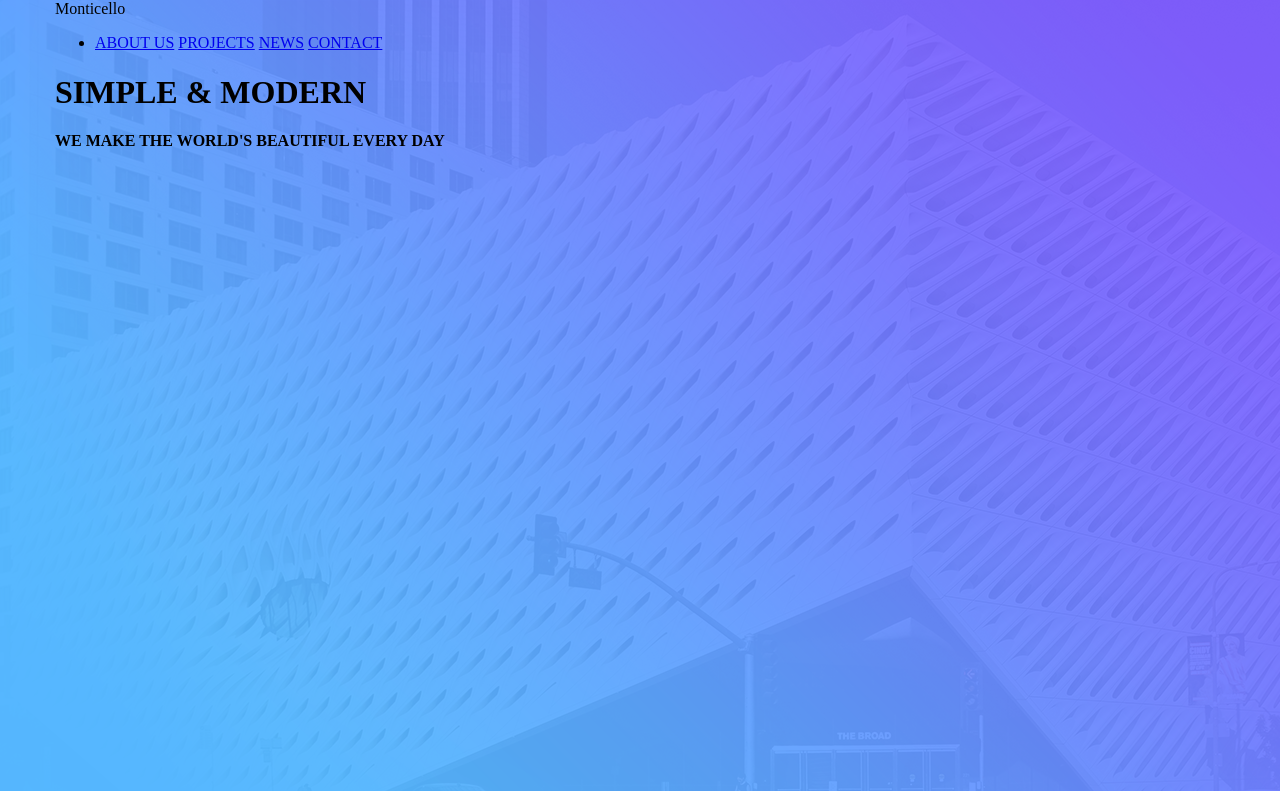
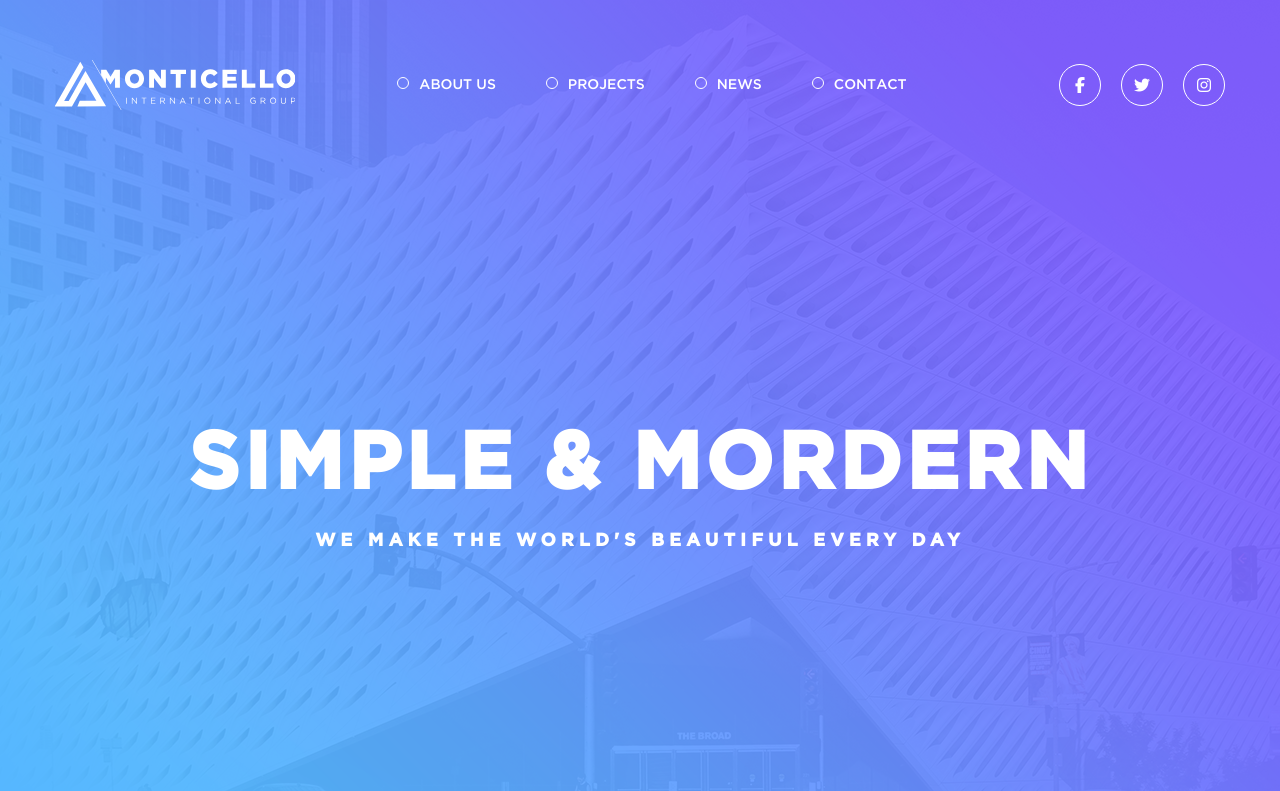
Before and after one commit to darkgraycat/ba-exam-2, a website: page index.html in a window 1280 px wide. Shown: the top 791 px of the page. Drawn offline with nearby package versions, Linux system fonts and the light colour scheme.

Commit message:
header done

```diff
--- a/index.html
+++ b/index.html
@@ -15,30 +15,41 @@
 </head>
 
 <body>
+
+  <!-- navigation dots -->
+  <div class="controls" style="display: none;"></div>
+
+  <!-- header -->
   <header class="header">
     <div class="container">
       <div class="header__bar">
-        <div class="header__logo">Monticello</div>
+        <div class="header__logo logo"></div>
         <nav class="header__nav">
           <ul>
-            <li>
-              <a href="#">ABOUT US</a>
-              <a href="#">PROJECTS</a>
-              <a href="#">NEWS</a>
-              <a href="#">CONTACT</a>
-            </li>
+            <li><a href="#">About us</a></li>
+            <li><a href="#">Projects</a></li>
+            <li><a href="#">News</a></li>
+            <li><a href="#">Contact</a></li>
           </ul>
         </nav>
+        <div class="header__socials">
+          <a href="#"><i class="fab fa-facebook-f"></i></a>
+          <a href="#"><i class="fab fa-twitter"></i></a>
+          <a href="#"><i class="fab fa-instagram"></i></a>
+        </div>
       </div>
-      <div class="header__slider slider">
-        <h1>SIMPLE & MODERN</h1>
-        <h4>WE MAKE THE WORLD'S BEAUTIFUL EVERY DAY</h4>
+      <div>
+        <h1 class="header__title">Simple & mordern</h1>
+        <h4 class="header__desc">We make the world's beautiful every day</h4>
       </div>
       <div class="header__down-arrow"></div>
     </div>
   </header>
 
+  <!--  -->
   <main>
+
+    <!-- projects -->
     <section class="projects-section">
       <div class="container">
         <div class="title">WHAT WE DO</div>
@@ -87,6 +98,8 @@
 
       </div>
     </section>
+
+    <!-- news -->
     <section class="news-section">
       <div class="container">
         <div class="title">LATEST NEWS</div>
@@ -135,6 +148,8 @@
         </div>
       </div>
     </section>
+
+    <!-- gallery -->
     <section class="gallery-section">
       <div class="container">
         <div class="title">GALLERY</div>
@@ -152,14 +167,32 @@
         </div>
       </div>
     </section>
+
+    <!-- contact -->
     <section class="contact-section">
-      <div class="container"></div>
+      <div class="map" id="map-container"></div>
+      <div class="container">
+        <div class="contact-section form">
+          <div class="form__address">
+            <div>91 Nolan Extensions Suite 670</div>
+            <div>+001 356-868-2454</div>
+            <div>gahuy93@gmail.com</div>
+            <div>From 07:05AM to 19:30PM</div>
+          </div>
+          <div class="form__inputs">
+            <input type="text" placeholder="Your name">
+            <input type="text" placeholder="Email">
+            <div class="form__btn btn">SUBMIT</div>
+          </div>
+        </div>
+      </div>
     </section>
   </main>
 
+  <!-- footer -->
   <footer class="footer">
     <div class="container">
-
+      <div class="footer__logo logo"></div>
     </div>
   </footer>
 
--- a/src/scss/contact-section.scss
+++ b/src/scss/contact-section.scss
@@ -0,0 +1,4 @@
+.contact-section {
+  width: 100%;
+  height: 700px;
+}
--- a/src/scss/footer.scss
+++ b/src/scss/footer.scss
@@ -0,0 +1,5 @@
+.footer {
+  width: 100%;
+  height: 520px;
+  background-image: linear-gradient(45deg, #55b7ff 0%, #7d59ff 100%);
+}
--- a/src/scss/header.scss
+++ b/src/scss/header.scss
@@ -1,7 +1,73 @@
 .header {
   background-image: url('../img/header_bg.png');
   background-repeat: no-repeat;
-  background-position: cover;
+  background-position: center;
   width: 100%;
   height: 800px;
+
+  .container {
+    @include flex(column, space-between, center, nowrap);
+  }
+
+  &__bar {
+    width: 100%;
+    margin: 60px auto;
+    @include flex(row, space-between, center, nowrap);
+  }
+
+  &__title {
+    font-size: 80px;
+    letter-spacing: 4px;
+    color: #ffffff;
+    font-family: $font-bold;
+    text-align: center;
+    text-transform: uppercase;
+    margin: 20px auto;
+  }
+
+  &__desc {
+    font-size: 18px;
+    letter-spacing: 5px;
+    color: #ffffff;
+    font-family: $font-bold;
+    text-align: center;
+    text-transform: uppercase;
+    margin: 20px auto;
+  }
+
+  &__nav {
+    ul {
+      margin-left: -100px;
+      list-style: none;
+      @include flex(row, center, center, nowrap);
+      gap: 40px;
+      li {
+        @include nav-dot(transparent, white);
+        a {
+          font-size: 14px;
+          color: #ffffff;
+          font-family: $font-regular;
+          text-decoration: none;
+          text-transform: uppercase;
+        }
+
+      }
+    }
+  }
+
+  &__socials {
+    @include flex(row, center, center, nowrap);
+    gap: 20px;
+    a {
+      font-size: 16px;
+      color: #ffffff;
+      width: 40px;
+      height: 40px;
+      border: 1px solid white;
+      border-radius: 50%;
+      @include flex(row, center, center, nowrap);
+      text-decoration: none;
+    }
+  }
+
 }
--- a/src/scss/index.scss
+++ b/src/scss/index.scss
@@ -2,6 +2,7 @@
 
 @import 'fonts.scss';
 @import 'mixins.scss';
+@import 'variables.scss';
 
 @import 'header.scss';
 @import 'projects-section.scss';
@@ -10,16 +11,22 @@
 @import 'contact-section.scss';
 @import 'footer.scss';
 
-$font-regular: 'GothamRegular';
-$font-bold: 'GothamBold';
-$font-book: 'GothamBook';
 
 html, body {
   width: 100%;
   height: auto;
+  font-family: $font-regular;
 }
 
 .container {
   max-width: 1170px;
+  height: 100%;
   margin: 0 auto;
 }
+
+.logo {
+  background-image: url('../img/Logo.svg');
+  background-position: center;
+  width: 240px;
+  height: 50px;
+}
--- a/src/scss/mixins.scss
+++ b/src/scss/mixins.scss
@@ -0,0 +1,20 @@
+@mixin flex($direction, $justify, $align, $wrap) {
+  display: flex;
+  flex-direction: $direction;
+  justify-content: $justify;
+  align-items: $align;
+  flex-wrap: $wrap;
+}
+
+@mixin nav-dot($color, $borderColor){
+  ::before {
+    content: '';
+    display: inline-block;
+    width: 10px;
+    height: 10px;
+    margin: 0 10px;
+    color: $color;
+    border: 1px solid $borderColor;
+    border-radius: 50%;
+  }
+}
--- a/src/scss/projects-section.scss
+++ b/src/scss/projects-section.scss
@@ -10,7 +10,7 @@
       width: 630px;
       height: 470px;
       background-repeat: no-repeat;
-      background-position: cover;
+      background-position: top;
     }
     &__img-left { background-image: url('../img/projects_1.png'); }
     &__img-right { background-image: url('../img/projects_2.png'); }
--- /dev/null
+++ b/src/scss/variables.scss
@@ -0,0 +1,3 @@
+$font-regular: 'GothamRegular';
+$font-bold: 'GothamBold';
+$font-book: 'GothamBook';
```
Also changed, not shown: css/style.css, 1 other file.
